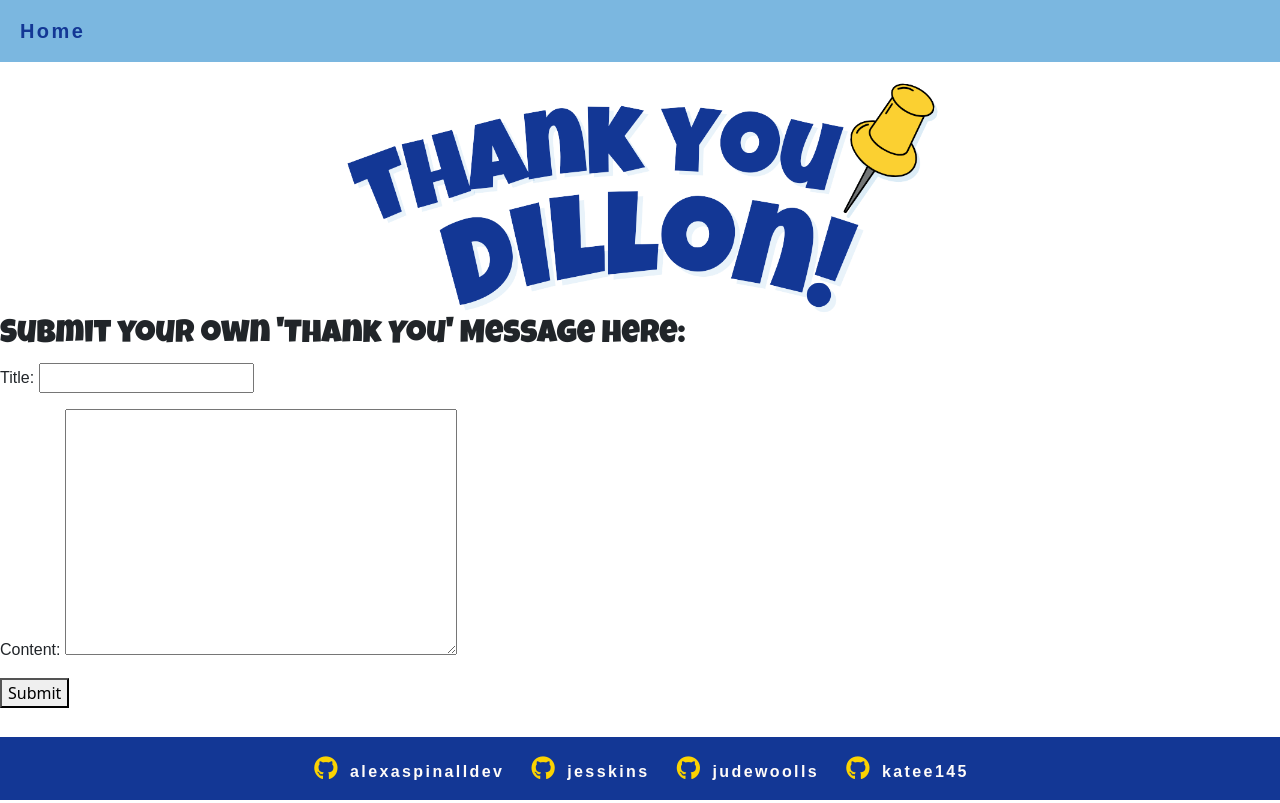
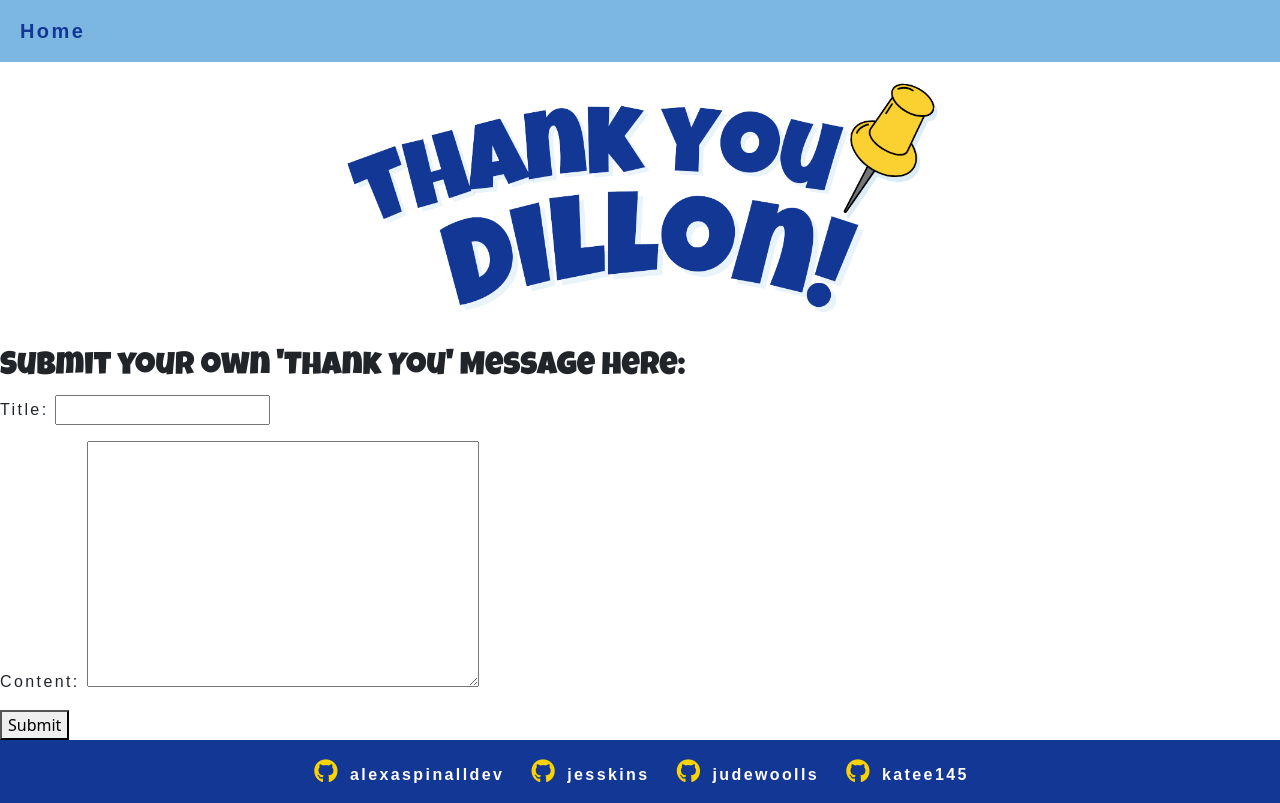
Before and after one commit to alexaspinalldev/Message-board, a Django app: page /post_form/ in a window 1280 px wide. Run offline with Django 4.2, Linux system fonts and the light colour scheme; data that the repository does not hold is empty; some libraries are stand-ins or nearby versions; some web fonts are replaced.

Commit message:
format style.css

```diff
--- a/static/css/style.css
+++ b/static/css/style.css
@@ -21,6 +21,8 @@ h3 {
 
 p {
     font-family: var(--body-font);
+    letter-spacing: 0.15rem;
+    font-weight: 500;
 }
 
 /* Landing page */
@@ -134,6 +136,7 @@ p {
     height: auto;
     display: block;
     object-fit: contain;
+    margin-bottom: 2rem;
 }
 
 
```
